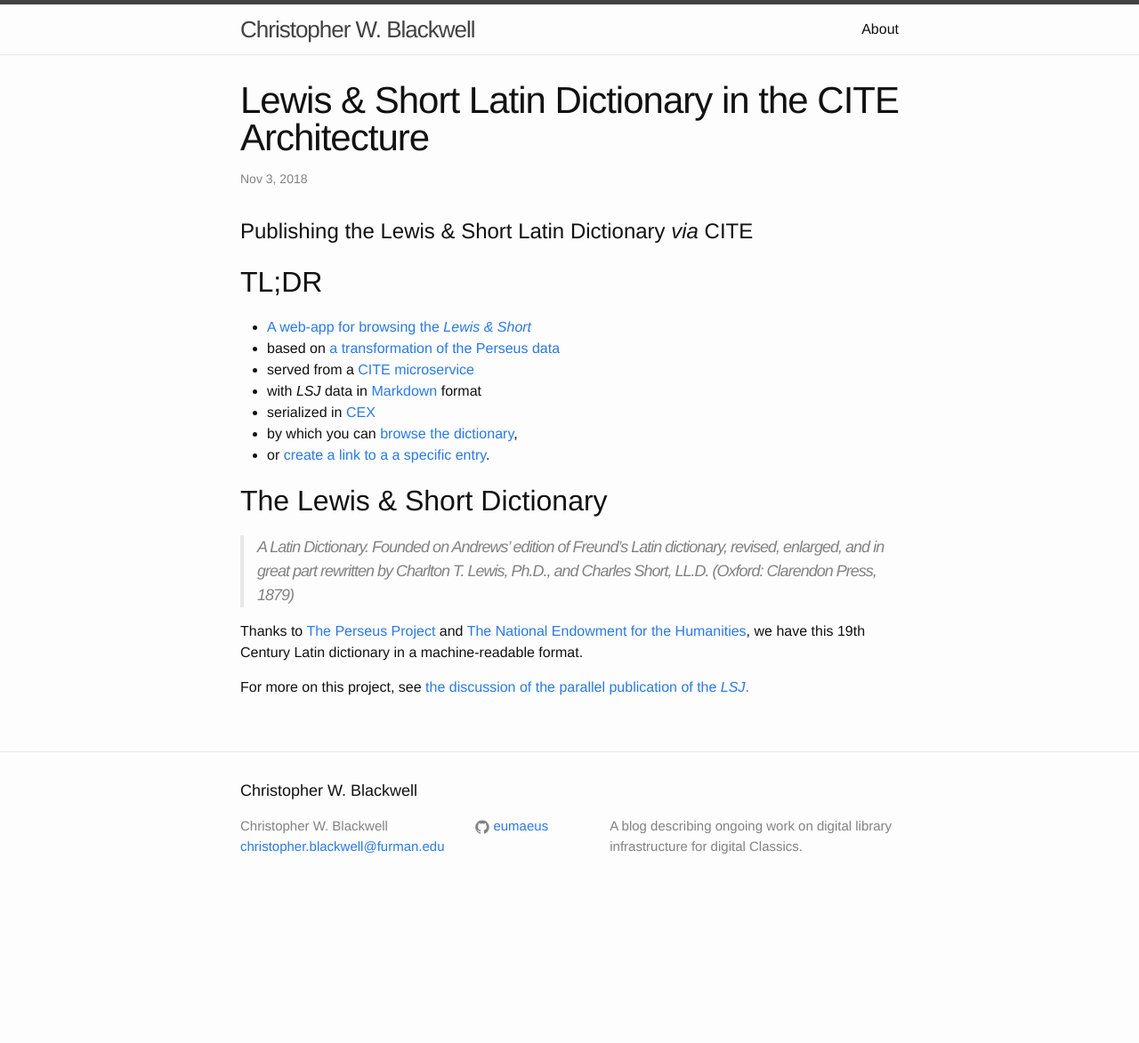
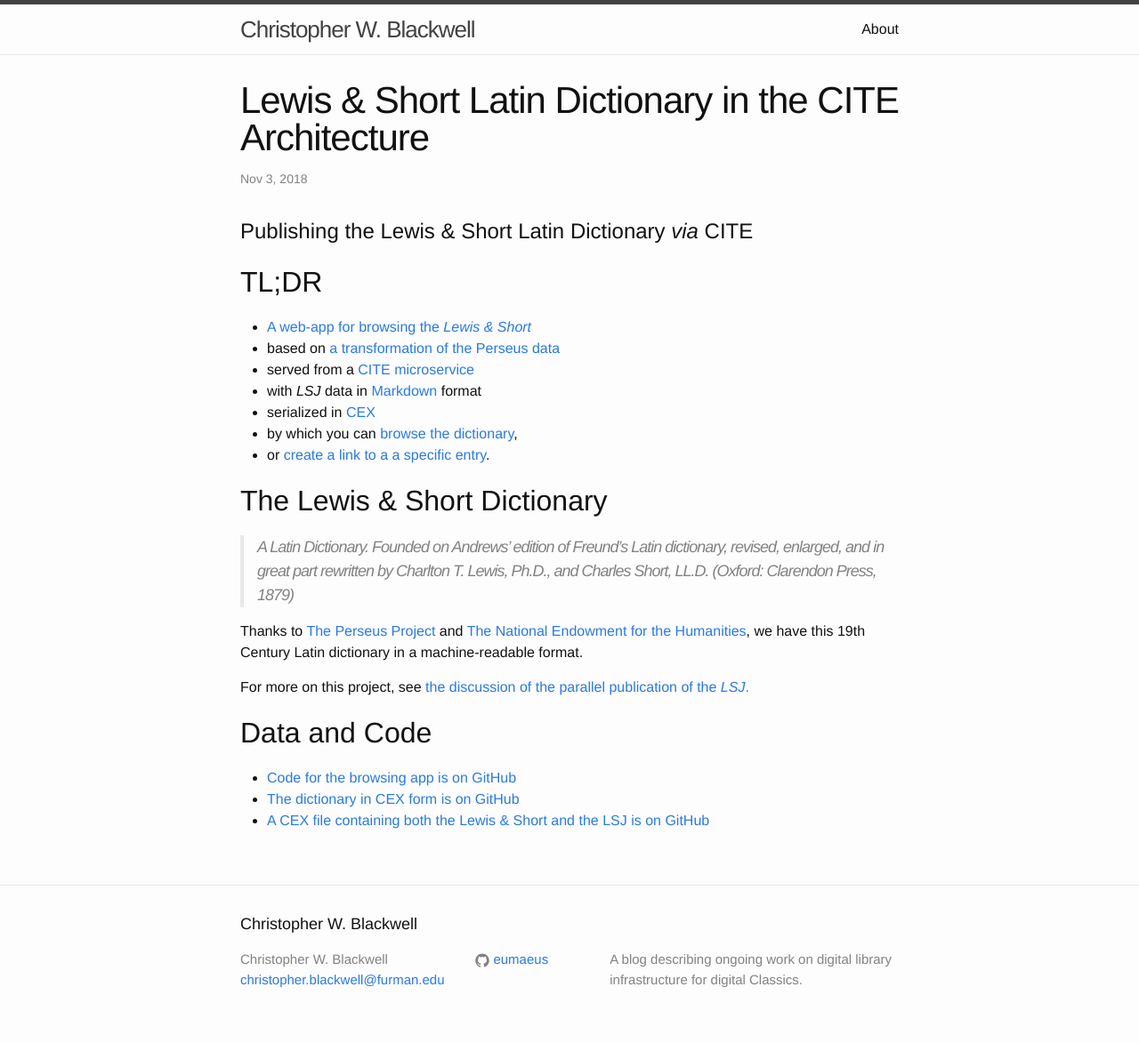
Before and after one commit to Eumaeus/Eumaeus.github.io, a Jekyll site: the page built from _posts/2018-11-03-ls.markdown, in a window 1280 px wide. Shown: the whole page at 89% size. Built offline with Jekyll 4.4.1, drawn with Linux system fonts in a browser that asks for light colours; before the commit the page ends 1023 px from its top, so only the background shows below that.

```diff
--- a/_posts/2018-11-03-ls.markdown
+++ b/_posts/2018-11-03-ls.markdown
@@ -22,3 +22,9 @@
 Thanks to [The Perseus Project](http://www.perseus.tufts.edu/hopper/text?doc=Perseus%3atext%3a1999.04.0059) and [The National Endowment for the Humanities](https://www.neh.gov), we have this 19th Century Latin dictionary in a machine-readable format.
 
 For more on this project, see [the discussion of the parallel publication of the *LSJ*.](https://eumaeus.github.io/2018/10/30/lsj.html)
+
+## Data and Code
+
+- [Code for the browsing app is on GitHub](https://github.com/Eumaeus/lewis-and-short-browser)
+- [The dictionary in CEX form is on GitHub](https://github.com/Eumaeus/cex_lewis_and_short)
+- [A CEX file containing both the Lewis & Short and the LSJ is on GitHub](https://github.com/Eumaeus/fuCiteDX/tree/master/Lexica)
```
